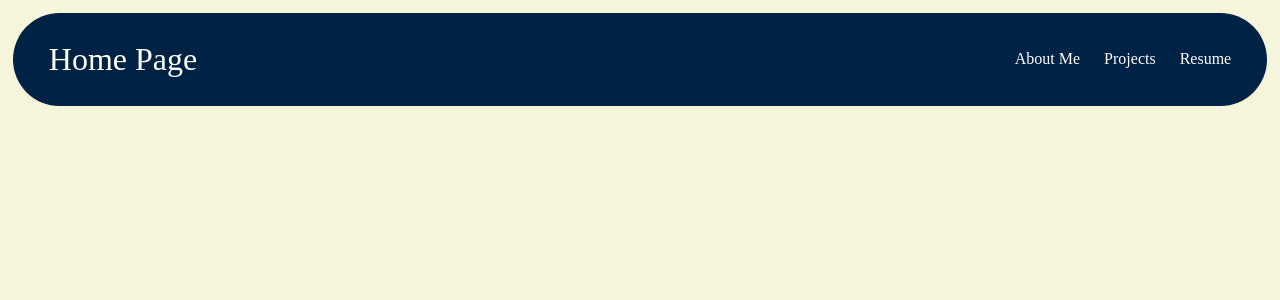
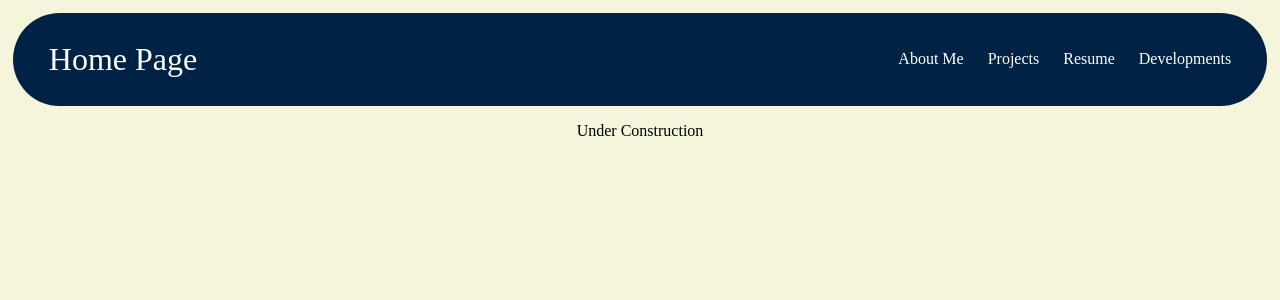
Before and after one commit to Slam210/Personal-Website, a React (Vite) app: page /PersonalWebsite/Development in a window 1280 px wide. Shown: the top 300 px of the page. Built offline with nearby package versions, Linux system fonts and the light colour scheme.

Commit message:
Added the development page link for future development

```diff
--- a/src/App.jsx
+++ b/src/App.jsx
@@ -4,6 +4,7 @@ import AboutMe from './Pages/AboutMe'
 import Resume from './Pages/Resume'
 import Projects from './Pages/Projects'
 import HomePage from './Pages/HomePage'
+import DevelopmentPage from './Pages/DevelopmentPage'
 import {Route, Routes} from "react-router-dom"
 
 export default function App() {
@@ -18,6 +19,7 @@ export default function App() {
             <Route path="/PersonalWebsite/AboutMe" element={<AboutMe />}/>
             <Route path="/PersonalWebsite/Resume" element={<Resume />}/>
             <Route path="/PersonalWebsite/Projects" element={<Projects />}/>
+            <Route path="/PersonalWebsite/Development" element={<DevelopmentPage/>}/>
           </Routes>
         </div>
     </>
--- a/src/Components/NavBar.jsx
+++ b/src/Components/NavBar.jsx
@@ -10,6 +10,7 @@ export default function NavBar() {
         <CustomLink to="PersonalWebsite/AboutMe">About Me</CustomLink>
         <CustomLink to="PersonalWebsite/Projects">Projects</CustomLink>
         <CustomLink to="PersonalWebsite/Resume">Resume</CustomLink>
+        <CustomLink to="PersonalWebsite/DevelopmentPage">Developments</CustomLink>
       </ul>
     </nav>
   );
--- /dev/null
+++ b/src/Pages/DevelopmentPage.jsx
@@ -0,0 +1,5 @@
+export default function DevelopmentPage (){
+    return (
+        <p>Under Construction</p>
+    )
+}
```
